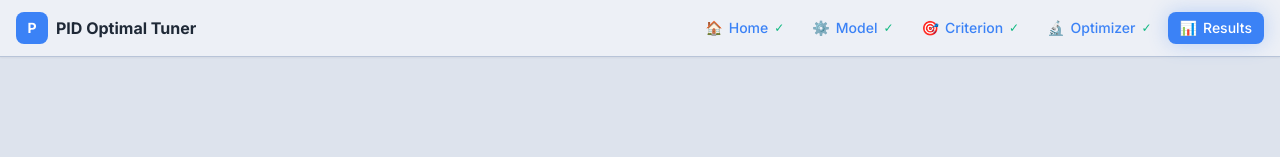
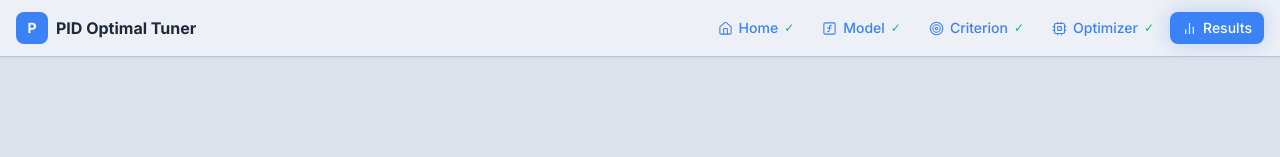
Before and after one commit to romasevych-yuriy/PID_Optimal_Tuner, a React (Vite) app: page /#/results in a window 1280 px wide. Shown: the top 157 px of the page. Built offline with nearby package versions, Linux system fonts and the light colour scheme.

Commit message:
ui: replace navbar emoji with Lucide icons

```diff
--- a/src/components/Navigation.jsx
+++ b/src/components/Navigation.jsx
@@ -1,12 +1,13 @@
 import React from 'react'
 import { NavLink, useLocation } from 'react-router-dom'
+import { Home, FunctionSquare, Target, Cpu, BarChart2 } from 'lucide-react'
 
 const steps = [
-  { path: '/',          label: 'Home',        short: '1', icon: '🏠' },
-  { path: '/model',     label: 'Model',       short: '2', icon: '⚙️' },
-  { path: '/criterion', label: 'Criterion',   short: '3', icon: '🎯' },
-  { path: '/optimizer', label: 'Optimizer',   short: '4', icon: '🔬' },
-  { path: '/results',   label: 'Results',     short: '5', icon: '📊' },
+  { path: '/',          label: 'Home',      short: '1', Icon: Home           },
+  { path: '/model',     label: 'Model',     short: '2', Icon: FunctionSquare },
+  { path: '/criterion', label: 'Criterion', short: '3', Icon: Target         },
+  { path: '/optimizer', label: 'Optimizer', short: '4', Icon: Cpu            },
+  { path: '/results',   label: 'Results',   short: '5', Icon: BarChart2      },
 ]
 
 export default function Navigation() {
@@ -29,8 +30,8 @@ export default function Navigation() {
               const isActive = location.pathname === step.path
               const isDone = idx < currentIdx
               return (
-                <React.Fragment key={step.path}>
                 <NavLink
+                  key={step.path}
                   to={step.path}
                   className={`flex items-center gap-1.5 px-3 py-1.5 rounded-lg text-sm font-medium transition-all duration-200 ${
                     isActive
@@ -40,12 +41,11 @@ export default function Navigation() {
                       : 'text-gray-600 hover:text-gray-900 hover:bg-dark-hover'
                   }`}
                 >
-                    <span className="hidden lg:block">{step.icon}</span>
+                  <step.Icon size={15} strokeWidth={1.75} className="hidden lg:block" />
                   <span className="hidden md:block">{step.label}</span>
                   <span className="md:hidden text-xs">{step.short}</span>
                   {isDone && <span className="text-accent-green text-xs">✓</span>}
                 </NavLink>
-                </React.Fragment>
               )
             })}
           </div>
```
Lines whose indentation alone changed are shown as unchanged.
